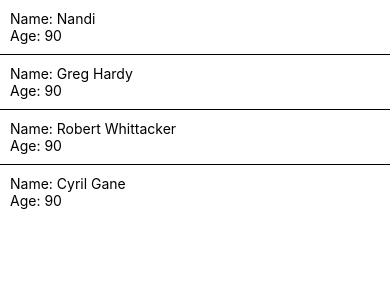
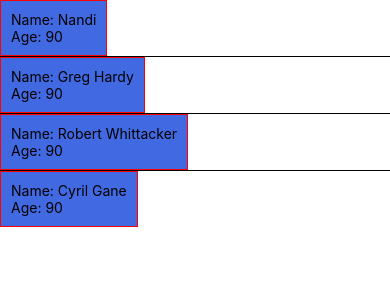
Before and after one commit to nandirchrd/learning-react-native-with-mosh, a React Native app: screen / in a window 390 px wide. Shown: the top 300 px of the page. Built offline with nearby package versions, Linux system fonts and the light colour scheme.

Commit message:
Handling selection

```diff
--- a/app/components/ListItem.js
+++ b/app/components/ListItem.js
@@ -1,12 +1,20 @@
-import { View, Text } from 'react-native';
+import {
+	View,
+	Text,
+	TouchableHighlight,
+	TouchableOpacity,
+	TouchableNativeFeedback,
+} from 'react-native';
 import React from 'react';
 
-const ListItem = ({ item }) => {
+const ListItem = ({ item, onPress }) => {
 	return (
-		<View style={{ padding: 10 }}>
-			<Text>Name: {item.name}</Text>
-			<Text>Age: {item.age}</Text>
-		</View>
+		<TouchableNativeFeedback onPress={onPress}>
+			<View style={{ backgroundColor: 'royalblue', padding: 10 }}>
+				<Text>Name: {item.name}</Text>
+				<Text>Age: {item.age}</Text>
+			</View>
+		</TouchableNativeFeedback>
 	);
 };
 
--- a/app/courses/fundamentals/AppFlatlist.js
+++ b/app/courses/fundamentals/AppFlatlist.js
@@ -32,9 +32,16 @@ const AppFlatlist = () => {
 				data={data}
 				keyExtractor={(data) => data.id.toString()}
 				ItemSeparatorComponent={() => (
-					<View style={{ height: 1, backgroundColor: '#000' }} />
+					<View
+						style={{
+							height: 1,
+							backgroundColor: '#000',
+						}}
+					/>
 				)}
-				renderItem={({ item }) => <ListItem item={item} />}
+				renderItem={({ item }) => (
+					<ListItem onPress={() => console.log(item)} item={item} />
+				)}
 			/>
 		</View>
 	);
```
